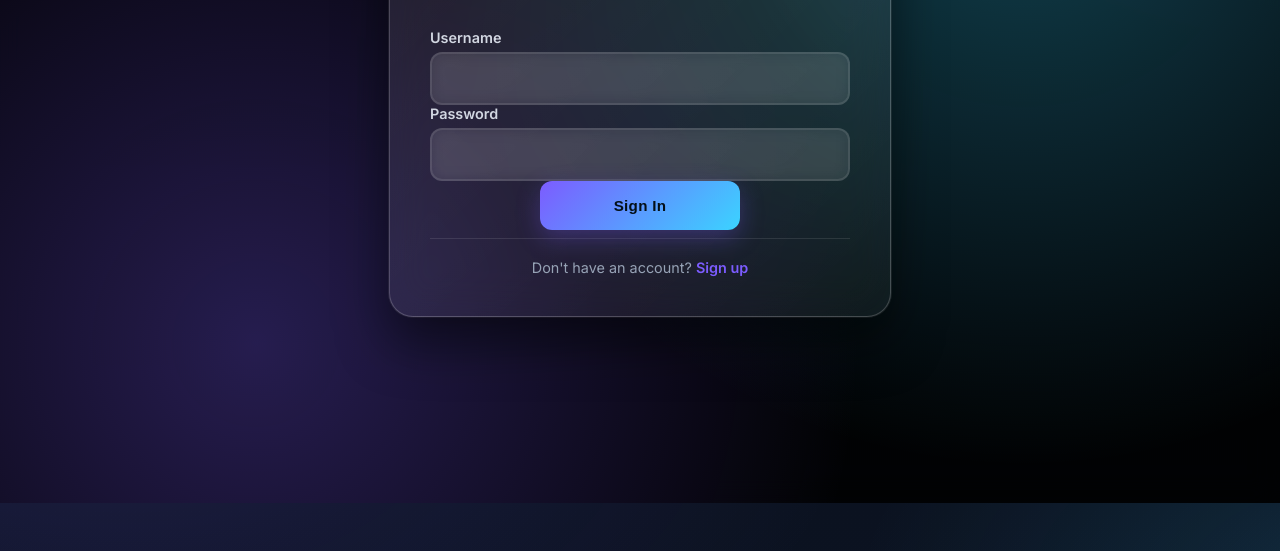
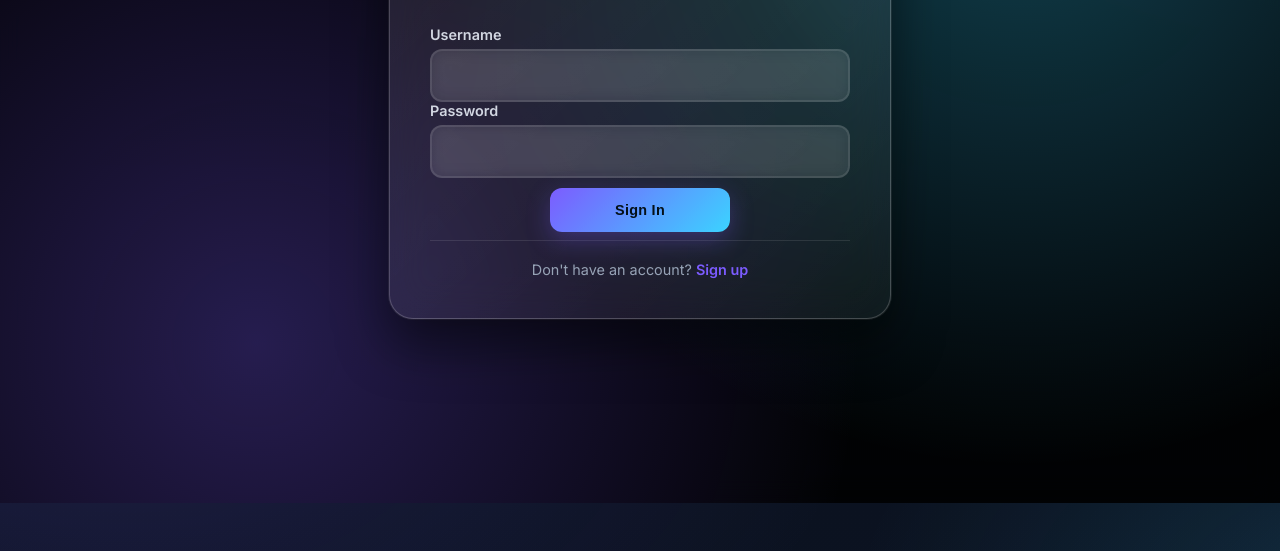
Before and after one commit to joviitt/Task_Manager_Capstone_Project, a plain HTML site: page index.html in a window 1280 px wide. Shown: the part 297-848 px from the top of the page. Drawn offline with Linux system fonts and the light colour scheme.

Commit message:
second_commit

```diff
--- a/style.css
+++ b/style.css
@@ -360,7 +360,7 @@ background:rgba(255,255,255,0.1);
 }
 
 .auth-btn{
-padding:16px 24px;
+padding:14px 20px;
 border:none;
 border-radius:12px;
 background:linear-gradient(135deg,var(--accent),var(--accent-2));
@@ -368,16 +368,19 @@ color:#041018;
 font-weight:700;
 cursor:pointer;
 transition:all 300ms cubic-bezier(0.4, 0, 0.2, 1);
-font-size:0.95rem;
+font-size:0.9rem;
 position:relative;
 overflow:hidden;
 box-shadow:0 8px 25px rgba(124,92,255,0.3);
 letter-spacing:0.02em;
 width:100%;
-max-width:200px;
+max-width:180px;
 margin:0 auto;
 display:block;
 }
+
+/* Slightly increase space between inputs and submit button */
+.auth-form .auth-btn{margin-top:10px}
 
 .auth-btn::before{
 content:'';
```
